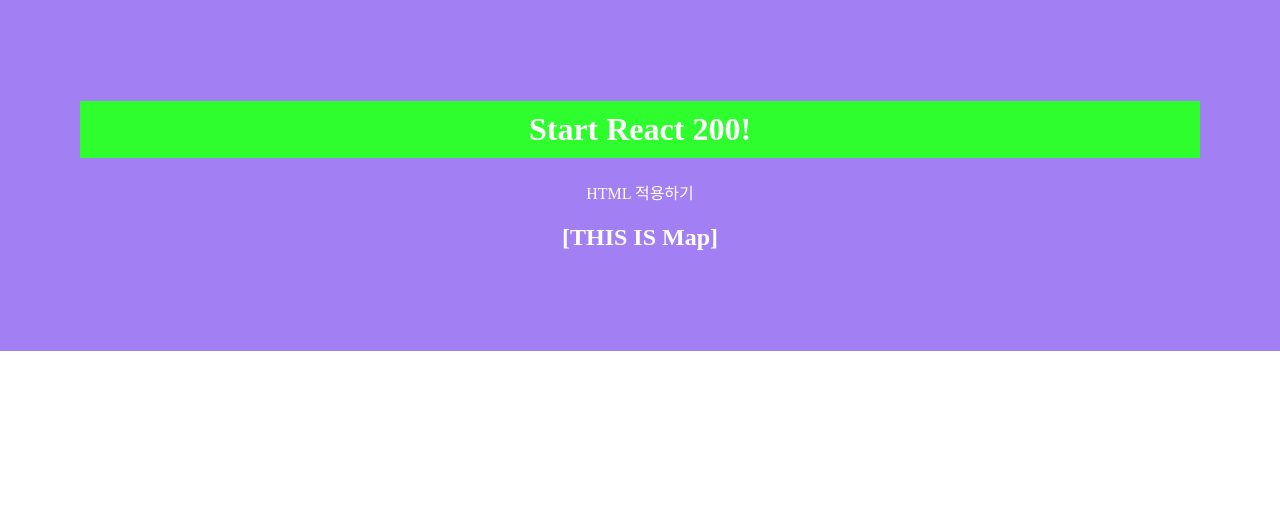
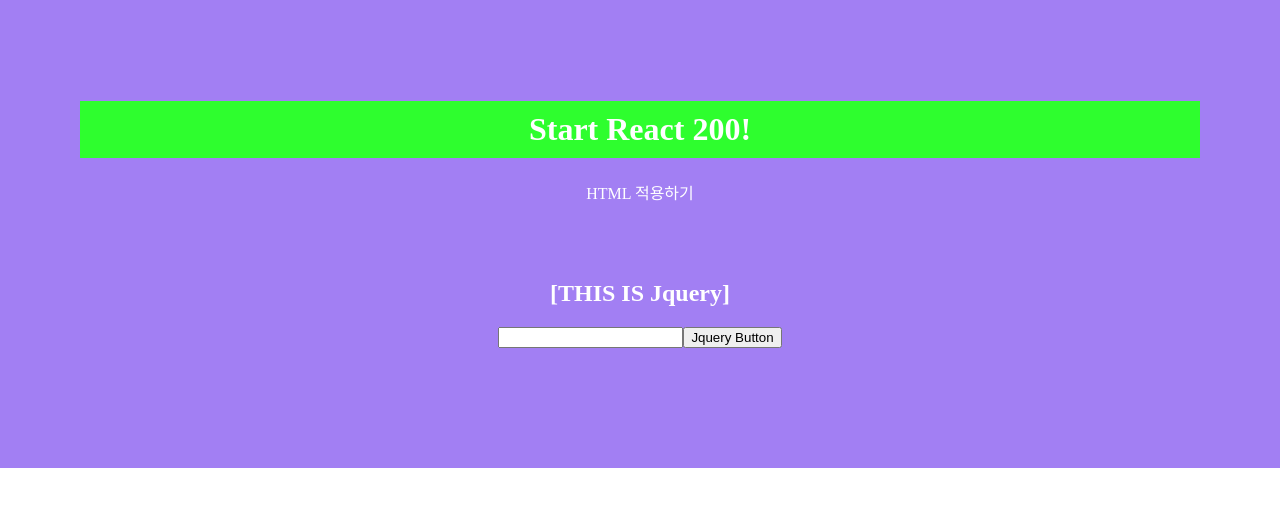
Before and after one commit to prsn-ts/react200, a React (Create React App) app: page / in a window 1280 px wide. Shown: the top 506 px of the page. Built offline with nearby package versions, Linux system fonts and the light colour scheme.

Commit message:
jquery 사용해보기(입문 016)

```diff
--- a/package.json
+++ b/package.json
@@ -6,6 +6,7 @@
     "@testing-library/jest-dom": "^5.11.4",
     "@testing-library/react": "^11.1.0",
     "@testing-library/user-event": "^12.1.10",
+    "jquery": "^3.6.0",
     "react": "^17.0.2",
     "react-dom": "^17.0.2",
     "react-scripts": "4.0.3",
--- a/src/App.js
+++ b/src/App.js
@@ -1,13 +1,13 @@
 import React from 'react';
 import './App.css';
-import Map from './R015_Map'
+import Jquery from './R016_Jquery'
 
 function App() {
   return (
     <div>
       <h1>Start React 200!</h1>
       <p>HTML 적용하기</p>
-      <Map/>
+      <Jquery/>
     </div>
   );
 }
--- /dev/null
+++ b/src/R016_Jquery.js
@@ -0,0 +1,22 @@
+import React, { Component } from 'react';
+import $ from 'jquery';
+
+class R016_Jquery extends Component {
+
+    input_alert = (e) => {
+        var input_val = $('#inputId').val();
+        alert(input_val);
+    }
+
+    render() {
+        return (
+            <div>
+                <h2>[THIS IS Jquery]</h2>
+                <input id="inputId" name="inputName"/>
+                <button id="buttonId" onClick={e => this.input_alert(e)}>Jquery Button</button>
+            </div>
+        )
+    }
+}
+
+export default R016_Jquery;
```
Also changed, not shown: 1 other file (tests, documents, lock files or other folders).
